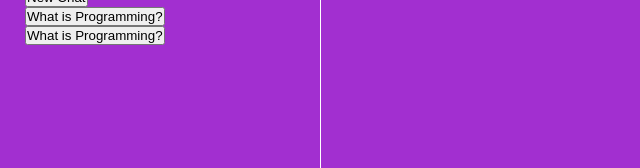
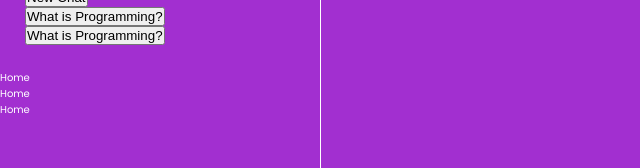
Before and after one commit to DDeShon/react-chat-ai, a React (Create React App) app: page / in a window 1280 px wide. Shown: the part 125-293 px from the top of the page, without its empty margins (0-640 px from the left). Built offline with nearby package versions, Linux system fonts and the light colour scheme.

Commit message:
working on ui layout

```diff
--- a/src/App.js
+++ b/src/App.js
@@ -26,7 +26,18 @@ function App() {
           </div>
         </div>
         <div className="lowerSide">
-          <div className="listItems"></div>
+          <div className="listItems">
+            <img src="" alt="" className="listItemsImg" />
+            Home
+          </div>
+          <div className="listItems">
+            <img src="" alt="" className="listItemsImg" />
+            Home
+          </div>
+          <div className="listItems">
+            <img src="" alt="" className="listItemsImg" />
+            Home
+          </div>
         </div>
       </div>
       <div className="main"></div>
```
